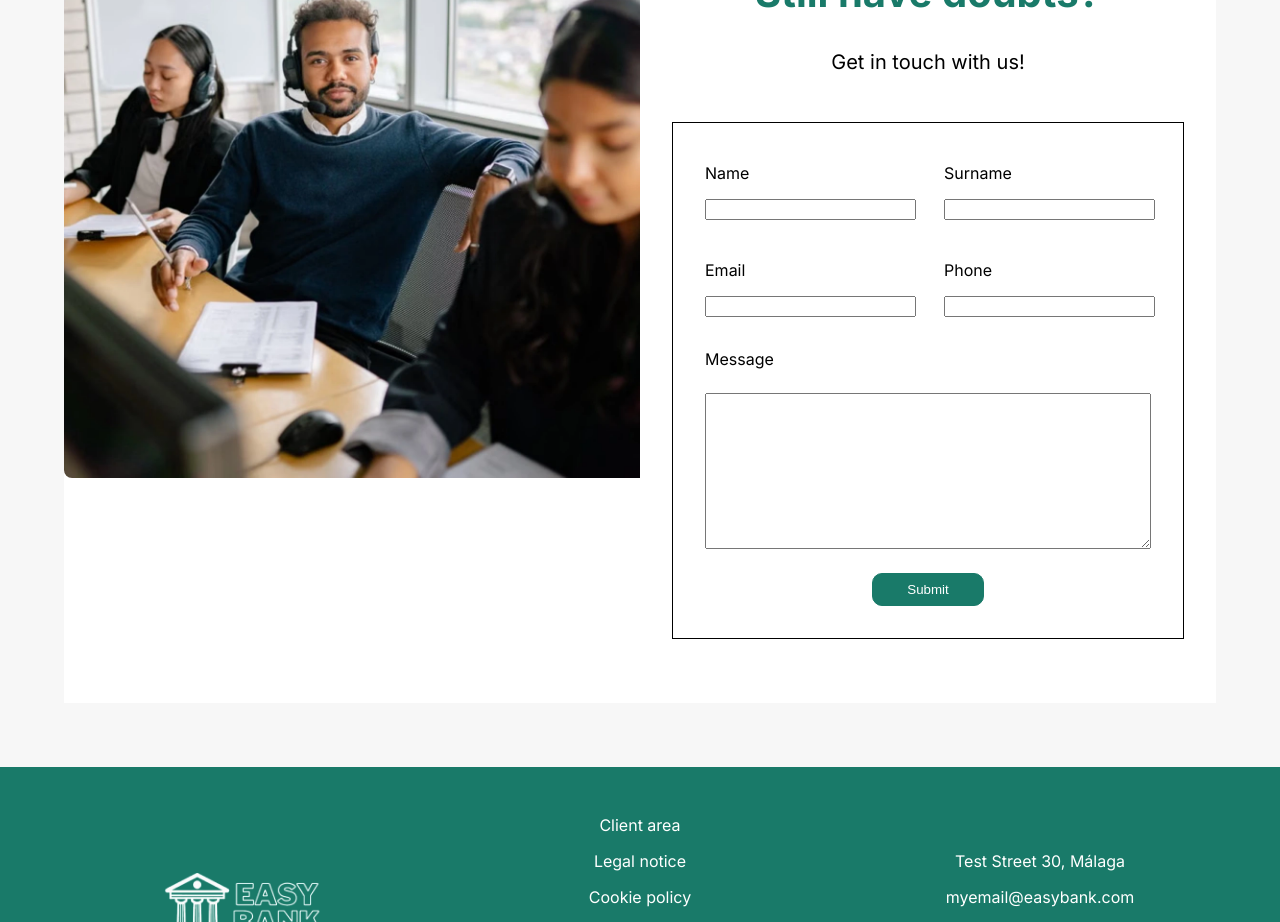
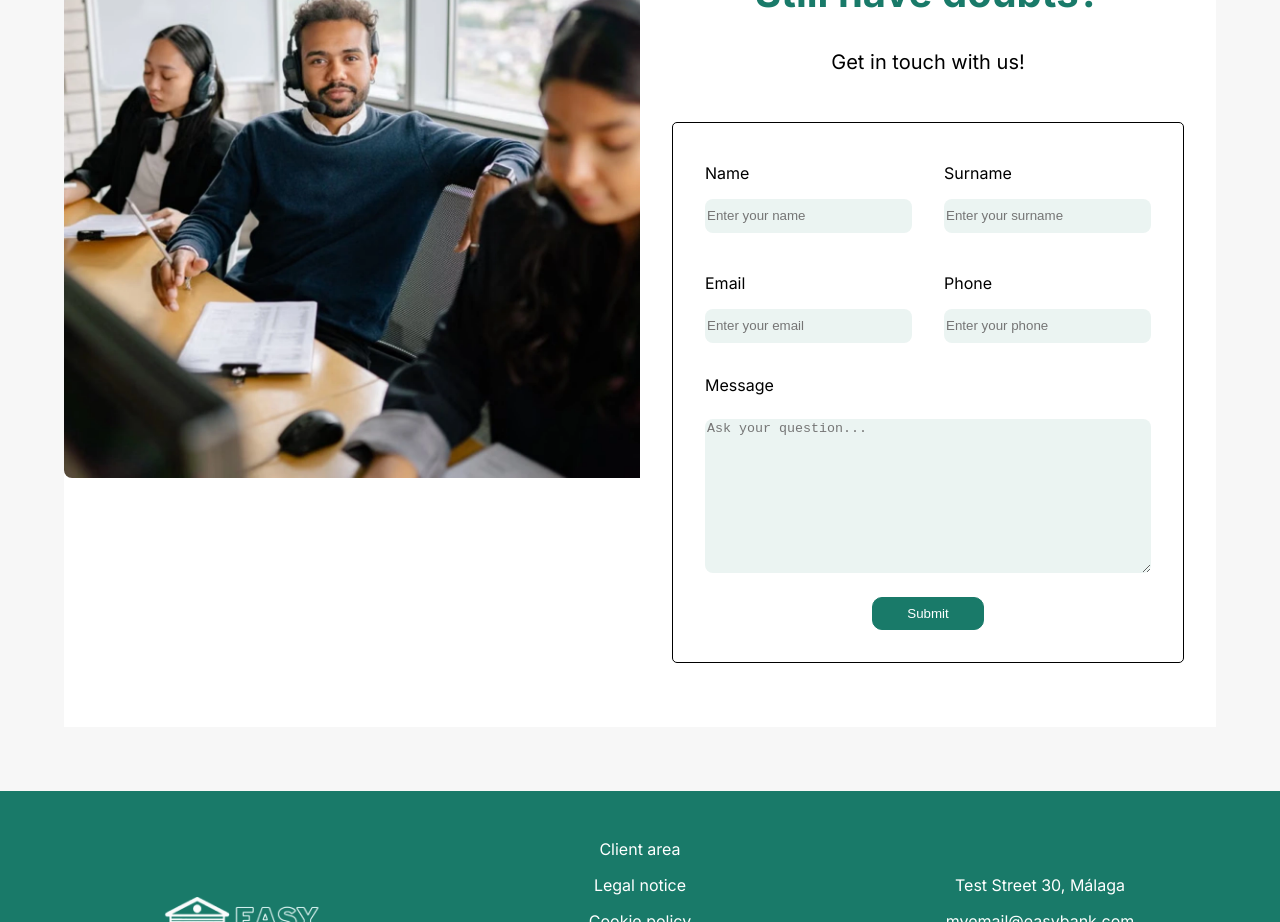
Before and after one commit to Juanlu3095/Easybank, an Angular app: page / in a window 1280 px wide. Shown: the part 2800-3722 px from the top of the page. Built offline with nearby package versions, Linux system fonts and the light colour scheme.

Commit message:
Change input background-color in contact form

```diff
--- a/src/app/pages/home/home.css
+++ b/src/app/pages/home/home.css
@@ -210,6 +210,7 @@
 
     .contact-form form{
         border: 1px solid;
+        border-radius: 5px;
         display: flex;
         flex-direction: column;
         gap: 0.5rem;
@@ -234,6 +235,16 @@
 
     .name-input input, .surname-input input, .email-input input, .phone-input input{
         width: 98%;
+        height: 2rem;
+        background-color: #EBF4F2;
+        border: 5px;
+        border-radius: 0.5rem;
+    }
+
+    textarea{
+        border: 5px;
+        border-radius: 0.5rem;
+        background-color: #EBF4F2;
     }
 
     .btn-submit{
--- a/src/app/pages/home/home.html
+++ b/src/app/pages/home/home.html
@@ -126,13 +126,13 @@
                             <label for="name">Name</label>
                             <br>
                             <!-- If ngModel is inside a form tag, input must have an name attribute -->
-                            <input type="text" [(ngModel)]="name" name="name">
+                            <input type="text" [(ngModel)]="name" name="name" placeholder="Enter your name">
                         </div>
 
                         <div class="surname-input">
                             <label for="surname">Surname</label>
                             <br>
-                            <input type="text" [(ngModel)]="surname" name="surname">
+                            <input type="text" [(ngModel)]="surname" name="surname" placeholder="Enter your surname">
                         </div>
                     </div>
 
@@ -140,18 +140,19 @@
                         <div class="email-input">
                             <label for="email">Email</label>
                             <br>
-                            <input type="email" [(ngModel)]="email" name="email">
+                            <input type="email" [(ngModel)]="email" name="email" placeholder="Enter your email">
                         </div>
 
                         <div class="phone-input">
                             <label for="phone">Phone</label>
                             <br>
-                            <input type="text" [(ngModel)]="phone" name="phone">
+                            <input type="text" [(ngModel)]="phone" name="phone" placeholder="Enter your phone">
                         </div>
                     </div>
 
                     <label for="message">Message</label>
-                    <textarea type="text" [(ngModel)]="message" name="message" rows="10"></textarea>
+                    <textarea type="text" [(ngModel)]="message" name="message" rows="10" placeholder="Ask your question...">
+                    </textarea>
 
                     <button type="submit" class="btn-submit">
                         Submit
```
